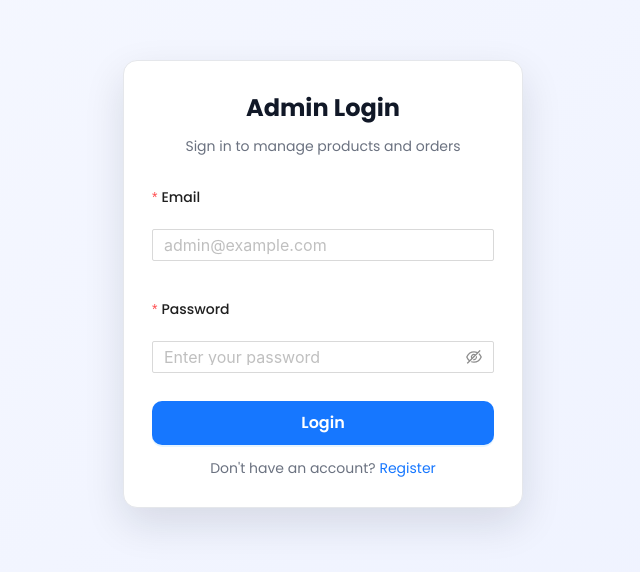
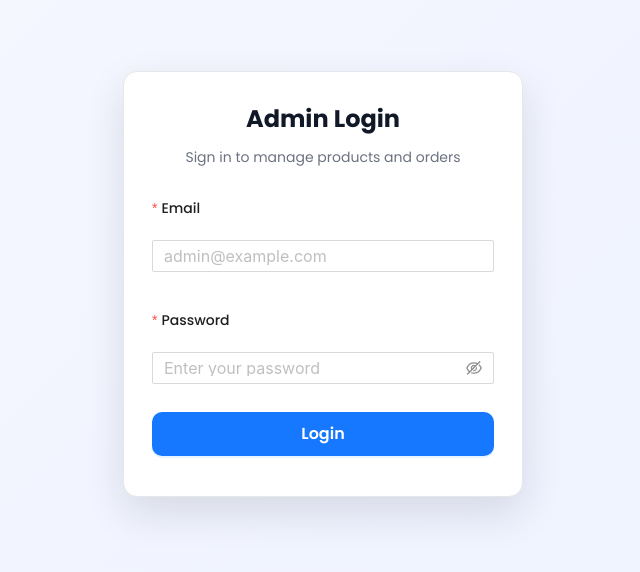
Before and after one commit to Dream-Origin/tharagai-admin, a React (Vite) app: page /login in a window 1280 px wide. Shown: the part 116-688 px from the top of the page, without its empty margins (317-957 px from the left). Built offline with nearby package versions, Linux system fonts and the light colour scheme.

Commit message:
admin login enabld

```diff
--- a/src/pages/Login.jsx
+++ b/src/pages/Login.jsx
@@ -75,7 +75,7 @@
             </Button>
           </Form.Item>
           <div style={{ textAlign: 'center', color: '#6b7280' }}>
-            Don&apos;t have an account? <Link to="/register">Register</Link>
+            {/* Don&apos;t have an account? <Link to="/register">Register</Link> */}
           </div>
         </Form>
       </Card>
```
